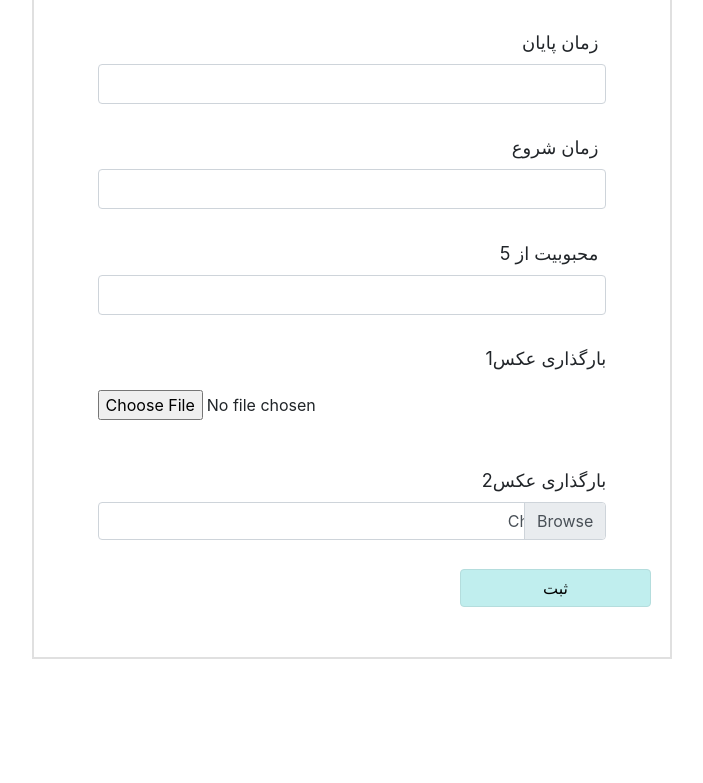
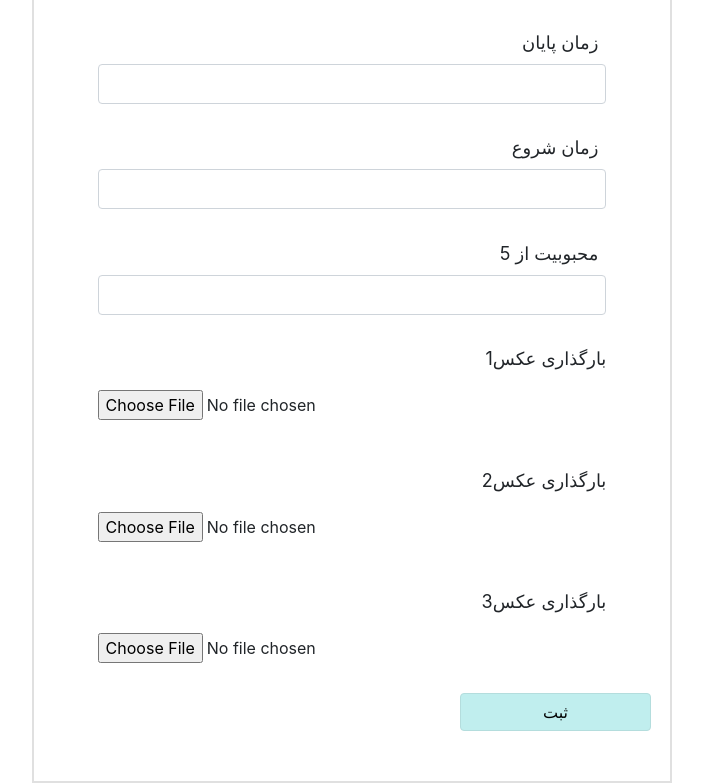
Before and after one commit to MahsaGn/Travelling, a React (Create React App) app: page / in a window 1280 px wide. Shown: the part 751-1534 px from the top of the page, without its empty margins (288-991 px from the left). Before the commit the page ends 1410 px from the top, so only its background shows below. Built offline with nearby package versions, Linux system fonts and the light colour scheme.

Commit message:
Post correctly images files

```diff
--- a/package.json
+++ b/package.json
@@ -7,6 +7,7 @@
     "bootstrap": "^4.3.1",
     "classname": "0.0.0",
     "classnames": "^2.2.6",
+    "form-data": "^2.5.1",
     "qs": "^6.9.0",
     "react": "^16.10.1",
     "react-dom": "^16.10.1",
--- a/src/createPlaceForm.js
+++ b/src/createPlaceForm.js
@@ -1,6 +1,7 @@
 
 import React from 'react'
 import axios from 'axios'
+import FormData from 'form-data'
 import qs from 'qs'
 import './place.css'
 import {Button,CustomInput, Form, FormGroup,FormText, Label, Input } from 'reactstrap';
@@ -11,6 +12,7 @@ export default class createPlace extends React.Component{
     constructor(){
         super();
         this.state={
+          i:0,
           category:"تاریخی",
           title:"",
           descriptions:"",
@@ -19,53 +21,39 @@ export default class createPlace extends React.Component{
           time:"2",
           city:"",
           likes:"",
-          image_1:"",
-          image_2:"",
-          image_3:"",
+          image1:null,
+          image2:null,
+          image3:null,
           average:"2",
           startTime:"",
           endTime:"",
-          images:[]
       };
         this.handleSubmit=this.handleSubmit.bind(this);
         this.updateState=this.updateState.bind(this);
         this.updateStateNum=this.updateStateNum.bind(this)
+        this.updateStateImage=this.updateStateImage.bind(this)
       }
-/*
-
-          images:[
-            (
-               this.state.image_1
-            ),
-            (
-              this.state.image_1
-           )
-          ]
-*/
-
 
       handleSubmit(e) {
         console.log("in handel submit")
         e.preventDefault();
-        var j ={
-          title:this.state.title,
-          Description:this.state.descriptions,
-          Likes:this.state.likes,
-          categories:this.state.category,
-          Hardness:this.state.hardness,
-          Address:this.state.address,
-          Time:this.state.time,
-          StartTime:this.state.startTime,
-          EndTime:this.state.endTime,
-          City:this.state.city,
-          images:[
-              {image:this.state.image_1},
-              {image:this.state.image_1},
-              {image:this.state.image_1}
-          ]
-          }
-        console.log(JSON.stringify(j))
-        axios.post('http://localhost:8000/api/Places/CreatePlace/',j)
+          var formData = new FormData()
+          formData.append('title', this.state.title)
+          formData.append('Description',this.state.descriptions)
+          formData.append('Likes', this.state.likes)
+          formData.append('categories', this.state.category)
+          formData.append('Hardness',this.state.hardness)
+          formData.append('Address', this.state.address)
+          formData.append('Time', this.state.title)
+          formData.append('StartTime', this.state.startTime)
+          formData.append('EndTime', this.state.endTime)
+          formData.append('City', this.state.city)
+          console.log(this.state.image1)
+          formData.append('image1', this.state.image1)
+          formData.append('image2', this.state.image2)
+          formData.append('image3', this.state.image3)
+          console.log(formData.values())
+          axios.post('http://localhost:8000/api/Places/CreatePlace/',formData  )
           .then(response => {
             console.log("response")
             console.log(response)
@@ -73,6 +61,7 @@ export default class createPlace extends React.Component{
           }).catch(error =>{
             alert(error.message)
         });
+
     }
 
       updateState(e){
@@ -94,6 +83,13 @@ export default class createPlace extends React.Component{
       updateHardness(e){
         this.setState({
           Hardness: this.state.hardness
+        })
+      }
+
+      updateStateImage(e){
+        console.log(e.target.name)
+        this.setState({
+          [e.target.name]:e.target.files[0]
         })
       }
 
@@ -148,11 +144,15 @@ export default class createPlace extends React.Component{
         </FormGroup>
         <FormGroup className="place_input">
           <Label id="place_label">1بارگذاری عکس</Label>
-          <input value={this.state.image_1} onChange={this.updateState} type="file" name="image_1" id="place_input"/>
+          <input onChange={this.updateStateImage} type="file" name="image1" id="place_input"/>
         </FormGroup>
         <FormGroup className="place_input">
           <Label id="place_label">2بارگذاری عکس</Label>
-          <CustomInput value={this.state.image_2} onChange={this.updateState} type="file" accept=".jpg, .png, .JPEG" name="image_2" id="place_input" />
+          <input onChange={this.updateStateImage} type="file" name="image2" id="place_input"/>
+        </FormGroup>
+        <FormGroup className="place_input">
+          <Label id="place_label">3بارگذاری عکس</Label>
+          <input onChange={this.updateStateImage} type="file" name="image3" id="place_input"/>
         </FormGroup>
           <Button id="placeform_submit">ثبت</Button>
       </Form>
```
Also changed, not shown: 1 other file (tests, documents, lock files or other folders). Lines whose indentation alone changed are shown as unchanged.
